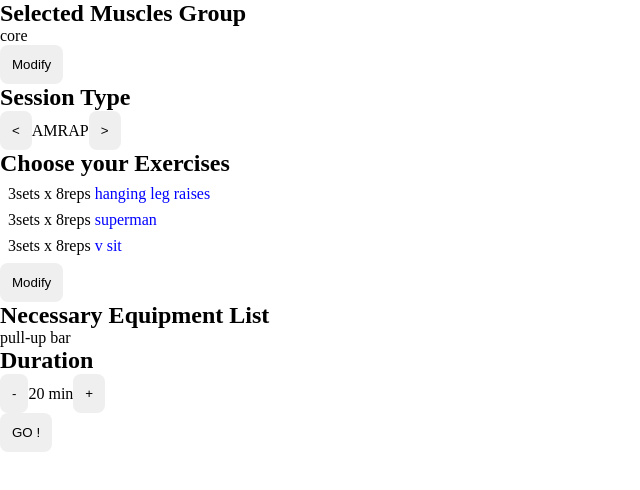
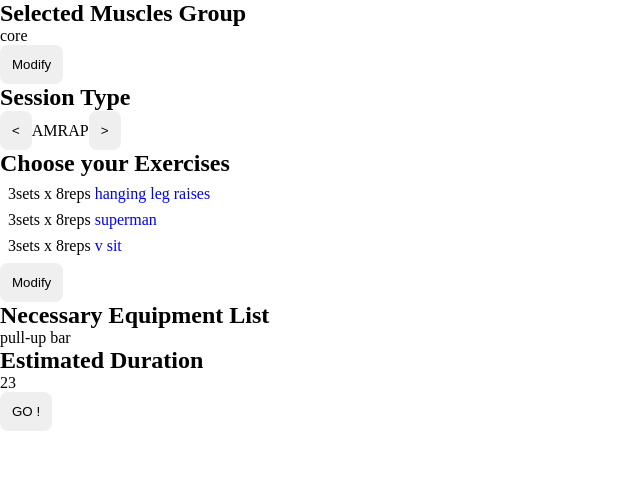
Before and after one commit to sam-ebe/workout-rush, a React (Vite) app: page / in a window 1280 px wide. Both pictures are taken after a click on the button "Save and load Exercises". Shown: the top 490 px of the page, without its empty margins (0-640 px from the left). Built offline with nearby package versions, Linux system fonts and the light colour scheme.

Commit message:
added estimated workout duration

```diff
--- a/src/components/ExercisesList.jsx
+++ b/src/components/ExercisesList.jsx
@@ -33,6 +33,7 @@ function ExercisesList({
     updateSelectedExercises(selectedExercisesCopy);
   };
   const updateSelectedExercisesCopy = (id) => {
+    console.log("update updateSelectedExercisesCopy");
     setSelectedExercisesCopy([
       ...selectedExercisesCopy,
       ...allExercisesData
@@ -49,7 +50,9 @@ function ExercisesList({
   const handleInputChange = (id, property, value) => {
     setSelectedExercisesCopy((prevExercises) =>
       prevExercises.map((exercise) =>
-        exercise.id === id ? { ...exercise, [property]: value } : exercise,
+        exercise.id === id
+          ? { ...exercise, [property]: parseInt(value) }
+          : exercise,
       ),
     );
   };
--- a/src/components/SearchList.jsx
+++ b/src/components/SearchList.jsx
@@ -21,6 +21,7 @@ function SearchList({
   }, [allExercisesData]);
 
   const filterSelectedMusclesGroupOnly = (exercisesArray) => {
+    console.log("filter");
     return exercisesArray.filter((exercise) =>
       selectedMuscleGroup.includes(exercise.muscle_group),
     );
--- a/src/components/SessionSelect.jsx
+++ b/src/components/SessionSelect.jsx
@@ -21,8 +21,9 @@ function SessionSelect() {
   const [selectedExercises, setSelectedExercises] = useState([]);
   const [isSavedMuscleGroup, setIsSavedMuscleGroup] = useState(false);
   const [firstTimeSaved, setFirstTimeSaved] = useState(false);
+  const [estimatedDuration, setEstimatedDuration] = useState(0);
+  let isEdition = open;
 
-  let isEdition = open;
   useEffect(() => {
     if (isSavedMuscleGroup) {
       // data will be fetched there if coming from external source
@@ -55,6 +56,11 @@ function SessionSelect() {
       }
     }
   }, [isSavedMuscleGroup]);
+
+  useEffect(() => {
+    console.log("effect Estimated Duration");
+    setEstimatedDuration(getEstimateDuration(selectedExercises));
+  }, [selectedExercises]);
 
   const handleOpen = () => {
     setOpen(true);
@@ -134,12 +140,10 @@ function SessionSelect() {
             )}
 
             {/* 5 per five, min 5 min*/}
-            <h2>Duration</h2>
-            <Selector>
-              <Button>-</Button>
-              <p>20 min</p>
-              <Button>+</Button>
-            </Selector>
+            <h2>Estimated Duration</h2>
+
+            <p>{estimatedDuration}</p>
+
             <Button>GO ! </Button>
             {open && (
               <Modal>
@@ -164,6 +168,22 @@ export default SessionSelect;
 
 function getRandomInArray(array) {
   return array[Math.floor(Math.random() * array.length)];
+}
+
+function secondsToMinutes(seconds) {
+  let totalMinutes = Math.ceil(seconds / 60);
+  return totalMinutes;
+}
+function getEstimateDuration(selectedExercises) {
+  let duration = 0;
+  let endExerciseRestTime = 120;
+  selectedExercises.forEach((exercise) => {
+    let repTimePerSet = exercise.isHold ? 1 : exercise.reps * 6;
+    let totalExerciseTime = exercise.sets * (repTimePerSet + exercise.restTime);
+
+    duration += totalExerciseTime + endExerciseRestTime;
+  });
+  return secondsToMinutes(duration);
 }
 // Output format: { top: [1, 2, 3], core: [4, 5, 6], legs: [7, 8, 9] }
 function convertToMuscleGroupToIds(allMuscleGroup) {
```
